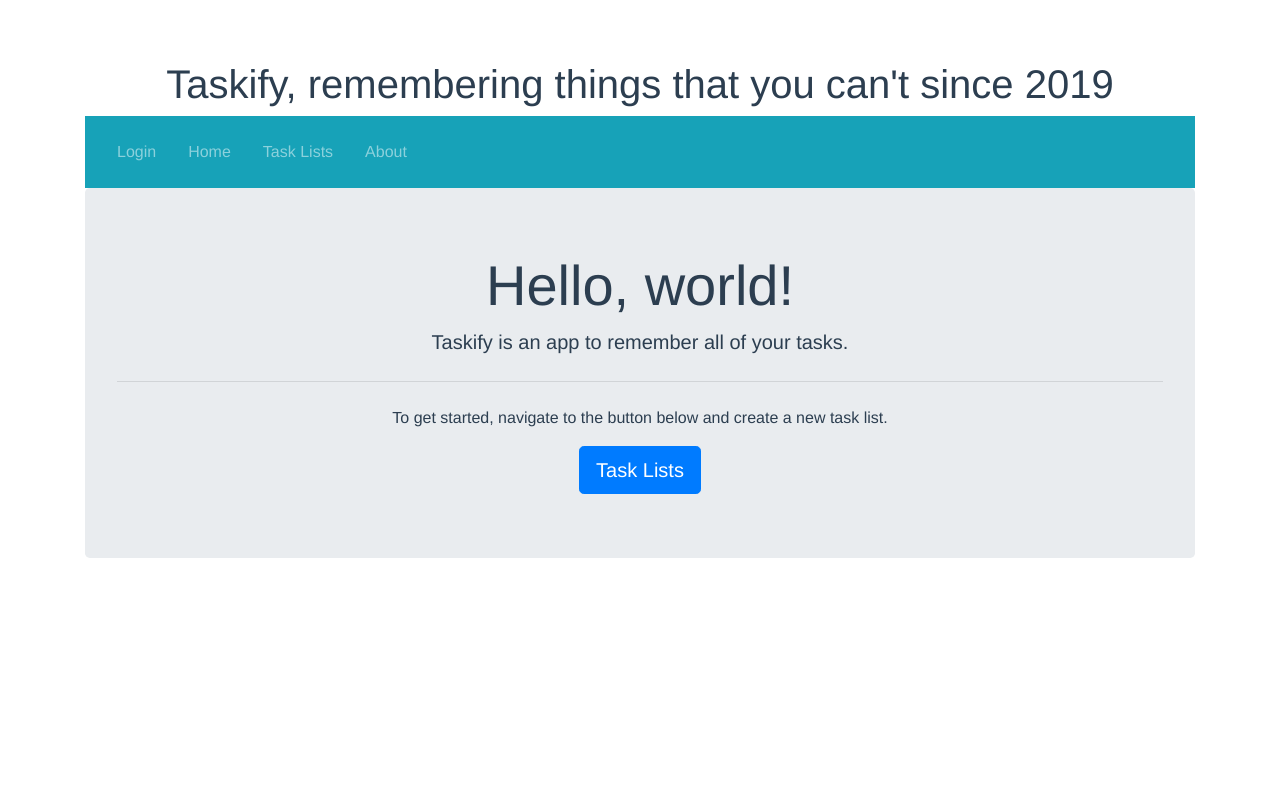
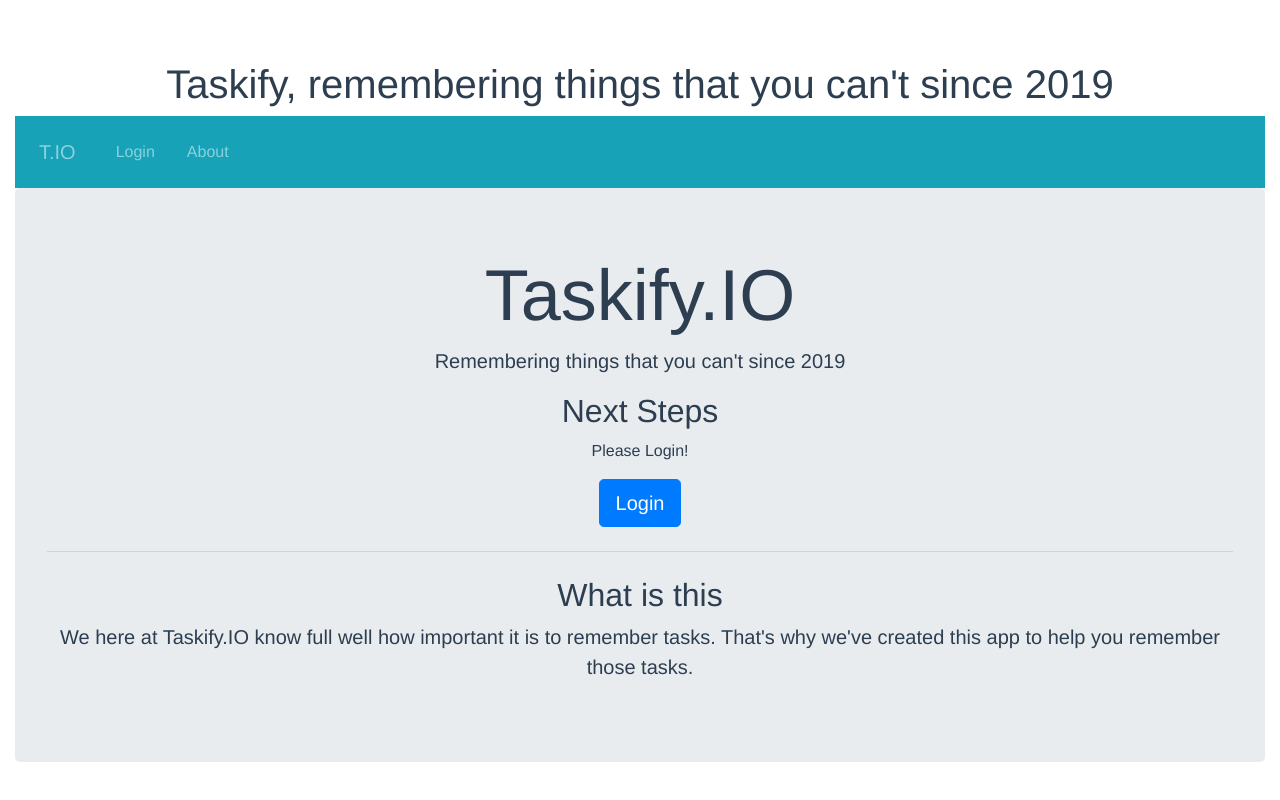
Before and after one commit to bjellesma/Taskify, a Vue app: page /lists in a window 1280 px wide. Built offline with nearby package versions, Linux system fonts and the light colour scheme; what vue-flash-message would draw is missing.

Commit message:
style home, header, and login

```diff
--- a/src/App.vue
+++ b/src/App.vue
@@ -1,8 +1,8 @@
 <template>
-  <div class="container" id="app">
+  <b-container fluid id="app">
     <Header />
     <router-view/>
-  </div>
+  </b-container>
 </template>
 
 <script>
--- a/src/components/Header.vue
+++ b/src/components/Header.vue
@@ -5,16 +5,16 @@
             <b-navbar-toggle target="nav-collapse"></b-navbar-toggle>
             <b-collapse id="nav-collapse" is-nav>
                 <b-navbar-nav>
+                    <b-navbar-brand href="/">
+                        <router-link class="nav-link" to="/">T.IO</router-link>
+                    </b-navbar-brand>
                     <b-nav-item class="nav-item" v-if="isLoggedIn">
-                        Hello {{user.username}}
+                        <router-link class="nav-link" to="/">{{user.username}}</router-link>
                     </b-nav-item>
                     <b-nav-item class="nav-item" v-else>
                         <router-link class="nav-link" to="/login">Login</router-link>
                     </b-nav-item>
-                    <b-nav-item>
-                        <router-link class="nav-link" to="/">Home<span class="sr-only">(current)</span></router-link>
-                    </b-nav-item>
-                    <b-nav-item>
+                    <b-nav-item v-if="isLoggedIn">
                         <router-link class="nav-link" to="/lists">Task Lists</router-link>
                     </b-nav-item>
                     <b-nav-item class="nav-item">
--- a/src/components/Login.vue
+++ b/src/components/Login.vue
@@ -1,6 +1,39 @@
 <template>
   <div class="card">
-    <form class="login" @submit.prevent="login">
+    <b-form class="login" @submit.prevent="login">
+      <b-row class="my-1">
+        <b-col sm="3">
+          <label for="email">Email:</label>
+        </b-col>
+        <b-col sm="9">
+          <b-form-input
+            id="email"
+            v-model="email"
+            type="email"
+            required
+            placeholder="Enter email"
+          ></b-form-input>
+        </b-col>
+      </b-row>
+
+      <b-row class="my-1">
+        <b-col sm="3">
+          <label for="password">Password:</label>
+        </b-col>
+        <b-col sm="9">
+          <b-form-input
+            id="password"
+            v-model="password"
+            type="password"
+            required
+            placeholder="Top Secret Government Clearence"
+          ></b-form-input>
+        </b-col>
+      </b-row>
+
+      <b-button type="submit" variant="primary">Login</b-button>
+    </b-form>
+    <!-- <form class="login" @submit.prevent="login">
      <h1>Sign in</h1>
      <label>Email</label>
      <input required v-model="email" type="email" placeholder="Name"/>
@@ -8,7 +41,7 @@
      <input required v-model="password" type="password" placeholder="Password"/>
      <hr/>
      <button type="submit">Login</button>
-   </form>
+   </form> -->
   </div>
 </template>
 
--- a/src/router.js
+++ b/src/router.js
@@ -6,7 +6,7 @@ import Lists from './views/Lists.vue'
 import List from './views/List.vue'
 import Login from './views/Login.vue'
 import Register from './components/Register.vue'
-import Secure from './components/Secure.vue'
+import Profile from './components/Profile.vue'
 
 Vue.use(Router)
 
@@ -38,22 +38,28 @@ let router = new Router({
     {
       path: '/list/:uid',
       name: 'list',
-      component: List
+      component: List,
+      meta: {
+        requiresAuth: true
+      }
     },
     {
       path: '/login',
       name: 'login',
       component: Login
     },
-    // {
-    //   path: '/register',
-    //   name: 'register',
-    //   component: Register
-    // },
     {
-      path: '/secure',
-      name: 'secure',
-      component: Secure,
+      path: '/register',
+      name: 'register',
+      component: Register,
+      meta: {
+        requiresAuth: true
+      }
+    },
+    {
+      path: '/profile',
+      name: 'profile',
+      component: Profile,
       meta: {
         requiresAuth: true
       }
--- a/src/views/Home.vue
+++ b/src/views/Home.vue
@@ -1,12 +1,23 @@
 <template>
   <div class="home">
-    <div class="jumbotron">
-      <h1 class="display-4">Hello, world!</h1>
-      <p class="lead">Taskify is an app to remember all of your tasks.</p>
+    <b-jumbotron header="Taskify.IO" lead="Remembering things that you can't since 2019">
+      <h2>Next Steps</h2>
+      <div v-if="isLoggedIn">
+        <p>
+          Head on over to the Task Lists!
+        </p>
+        <router-link to="/lists" class="btn btn-primary btn-lg">Task Lists</router-link>
+      </div>
+      <div v-else>
+        <p>
+          Please Login!
+        </p>
+        <router-link to="/login" class="btn btn-primary btn-lg">Login</router-link>
+      </div>
       <hr class="my-4">
-      <p>To get started, navigate to the button below and create a new task list.</p>
-      <router-link to="/lists" class="btn btn-primary btn-lg">Task Lists</router-link>
-    </div>
+      <h2>What is this</h2>
+      <p class="lead">We here at Taskify.IO know full well how important it is to remember tasks. That's why we've created this app to help you remember those tasks.</p>
+    </b-jumbotron>
   </div>
 </template>
 
@@ -15,5 +26,8 @@
 
 export default {
   name: 'home',
+  computed: {
+    isLoggedIn : function(){ return this.$store.getters.isLoggedIn}
+  }
 }
 </script>
```
Also changed, not shown: src/components/Profile.vue (renamed from src/components/Secure.vue).
